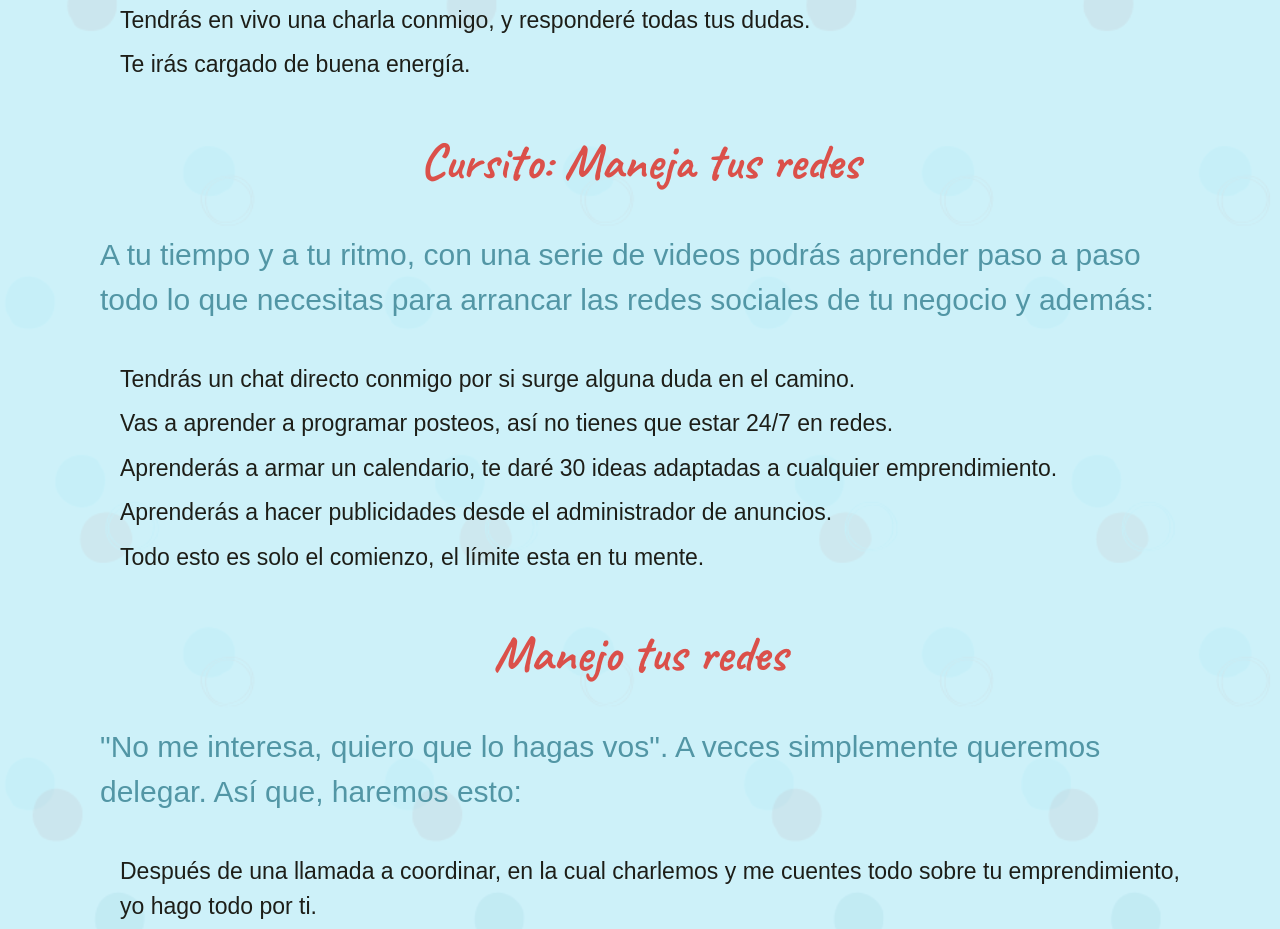
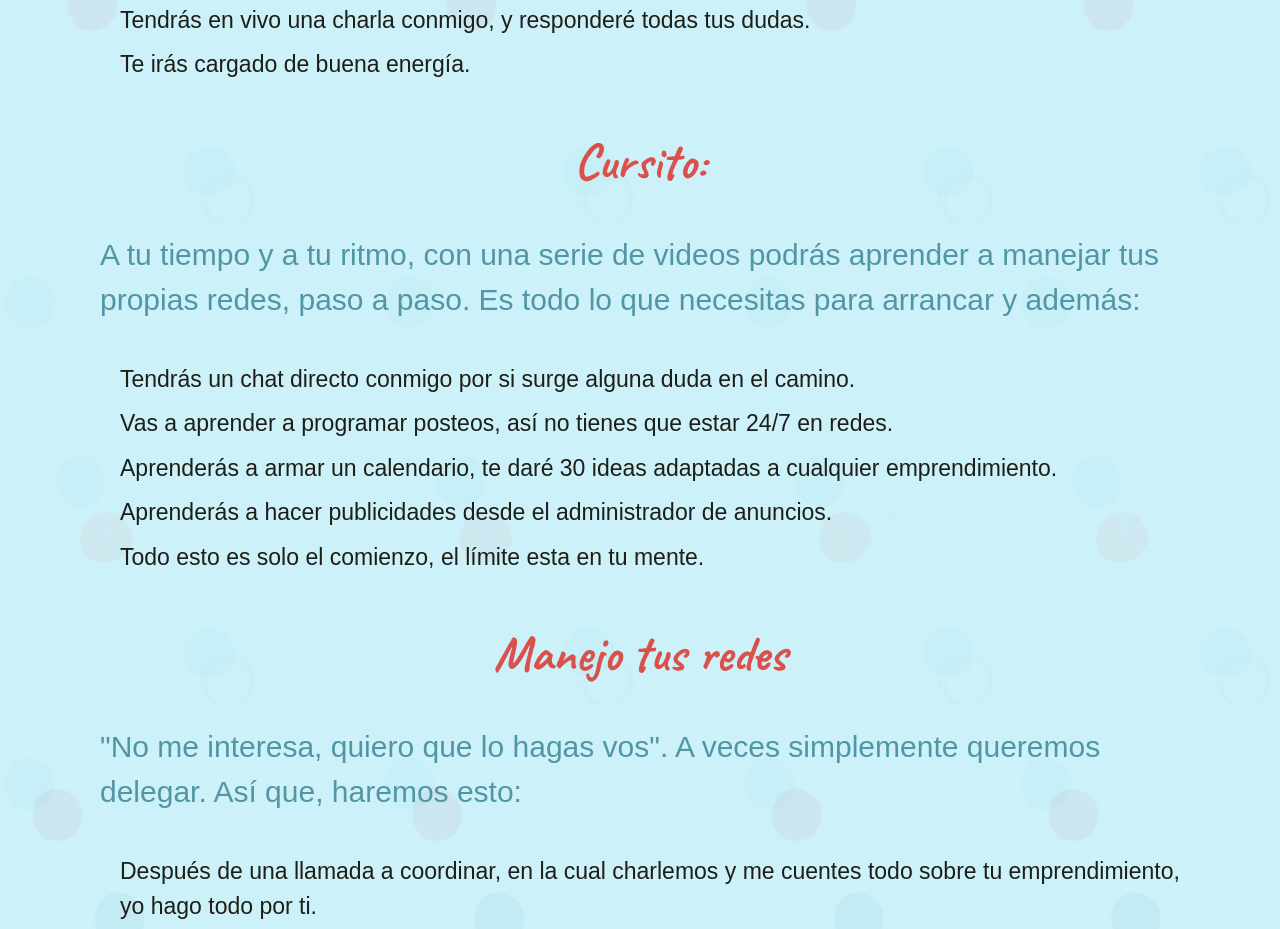
Before and after one commit to danielmedtar/proyecto_coderhouse, a website: page pages/servicios.html in a window 1280 px wide. Shown: the part 831-1760 px from the top of the page. Drawn offline with nearby package versions, Linux system fonts and the light colour scheme; a web font is replaced by a local one.

Commit message:
cambio en cursito

```diff
--- a/pages/servicios.html
+++ b/pages/servicios.html
@@ -70,8 +70,8 @@
                     <li>Te irás cargado de buena energía.</li>
                   </ul>
 
-              <h2>Cursito: Maneja tus redes</h2>
-                <p>A tu tiempo y a tu ritmo, con una serie de videos podrás aprender paso a paso todo lo que necesitas para arrancar las redes sociales de tu negocio y además:</p>
+              <h2>Cursito:</h2>
+                <p>A tu tiempo y a tu ritmo, con una serie de videos podrás aprender a manejar tus propias redes, paso a paso. Es todo lo que necesitas para arrancar y además:</p>
                   <ul>
                     <li>Tendrás un chat directo conmigo por si surge alguna duda en el camino.</li>
                     <li>Vas a aprender a programar posteos, así no tienes que estar 24/7 en redes.</li>
```
